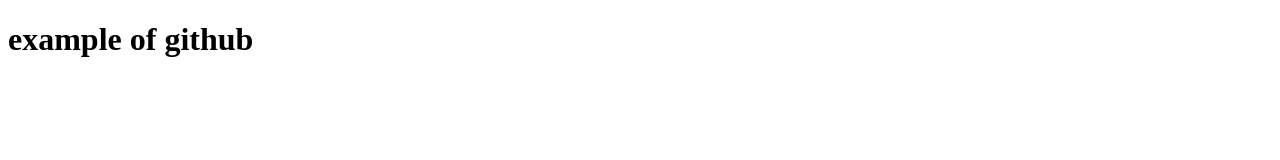
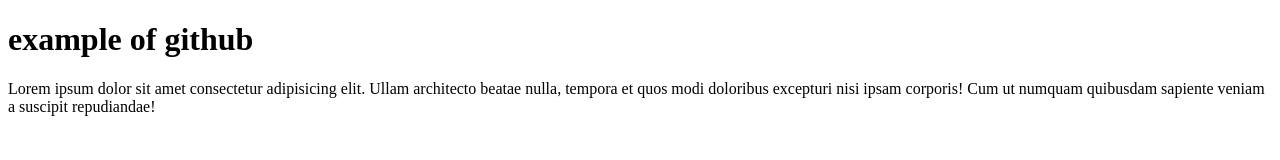
Before and after one commit to MADHUHABELLAMKONDA/dummy, a plain HTML site: page index.html in a window 1280 px wide. Drawn offline with Linux system fonts and the light colour scheme.

Commit message:
updated paragraph

```diff
--- a/index.html
+++ b/index.html
@@ -7,5 +7,8 @@
 </head>
 <body>
     <h1>example of github</h1>
+    <p>
+        Lorem ipsum dolor sit amet consectetur adipisicing elit. Ullam architecto beatae nulla, tempora et quos modi doloribus excepturi nisi ipsam corporis! Cum ut numquam quibusdam sapiente veniam a suscipit repudiandae!
+    </p>
 </body>
 </html>
```
